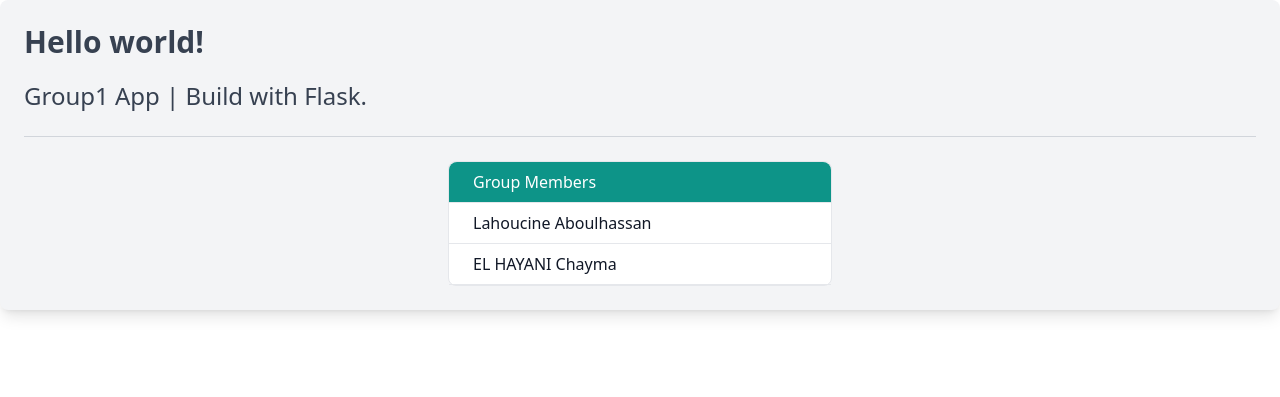
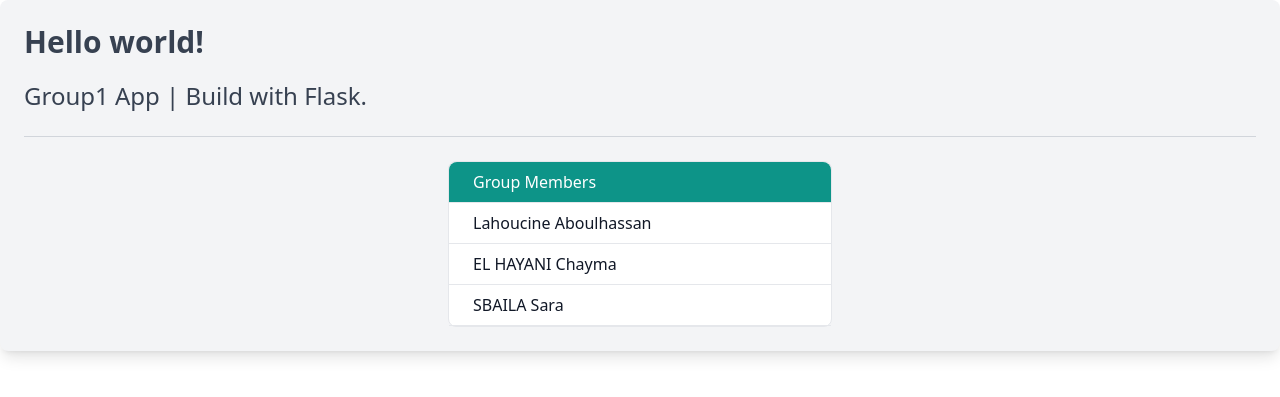
Before and after one commit to Sarasbaila/Group1-App, a Flask app: page / in a window 1280 px wide. Shown: the top 397 px of the page. Run offline with Flask 2, Linux system fonts and the light colour scheme; some libraries are stand-ins or nearby versions.

Commit message:
Update home.html

```diff
--- a/templates/home.html
+++ b/templates/home.html
@@ -28,6 +28,10 @@
           <li class="px-6 py-2 border-b border-gray-200 w-full">
             EL HAYANI Chayma
           </li>
+
+          <li class="px-6 py-2 border-b border-gray-200 w-full">
+            SBAILA Sara
+          </li>
         </ul>
       </div>
     </div>
```
